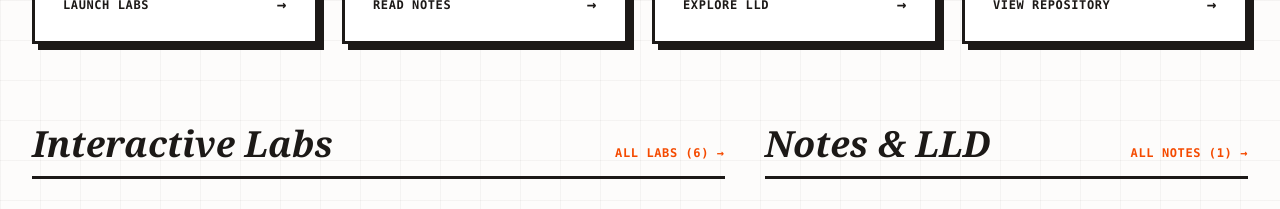
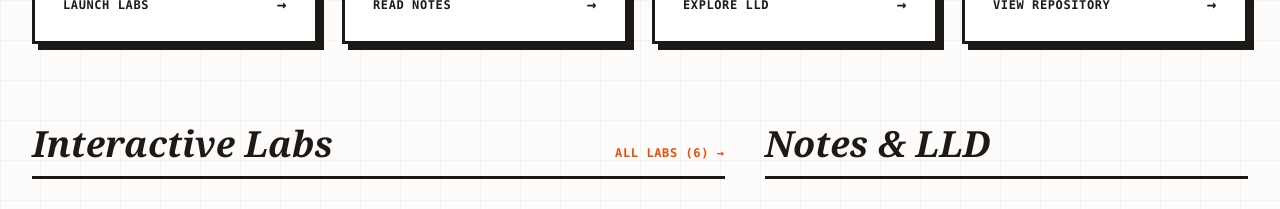
Before and after one commit to JyotimoyKashyap/system-design-labs, an Astro site in the folder apps/web/: page / in a window 1280 px wide. Shown: the part 1280-1489 px from the top of the page. Built offline with nearby package versions, Linux system fonts and the light colour scheme; Astro itself is replaced by a stand-in of ours; a web font is replaced by a local one.

Commit message:
fix(web): remove misleading all notes navigation link from Notes & LLD showroom header

```diff
--- a/apps/web/src/pages/index.astro
+++ b/apps/web/src/pages/index.astro
@@ -213,13 +213,10 @@ const labs = await getCollection('labs');
 
     <!-- Right Column: Notes & LLD (5 of 12 cols) -->
     <div class="lg:col-span-5">
-      <div class="flex items-baseline justify-between border-b-3 border-stone-900 pb-3 mb-8">
+      <div class="border-b-3 border-stone-900 pb-3 mb-8">
         <h2 class="font-serif italic font-black text-3xl sm:text-4xl text-stone-900">
           Notes &amp; LLD
         </h2>
-        <a href="/notes" class="font-mono text-xs font-bold text-orange-600 hover:underline uppercase tracking-wider">
-          All Notes ({notes.length}) &rarr;
-        </a>
       </div>
 
       <div class="space-y-6">
```
